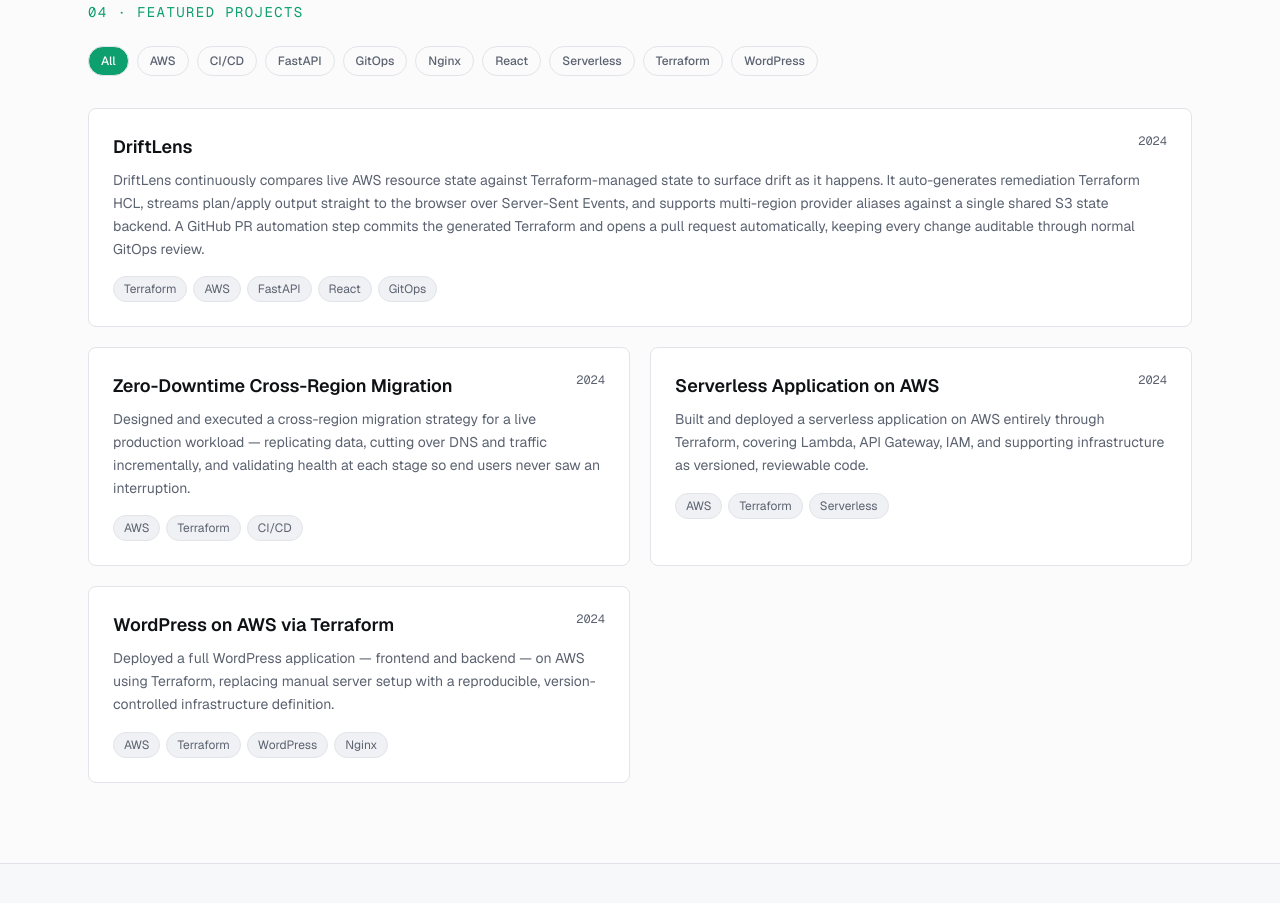
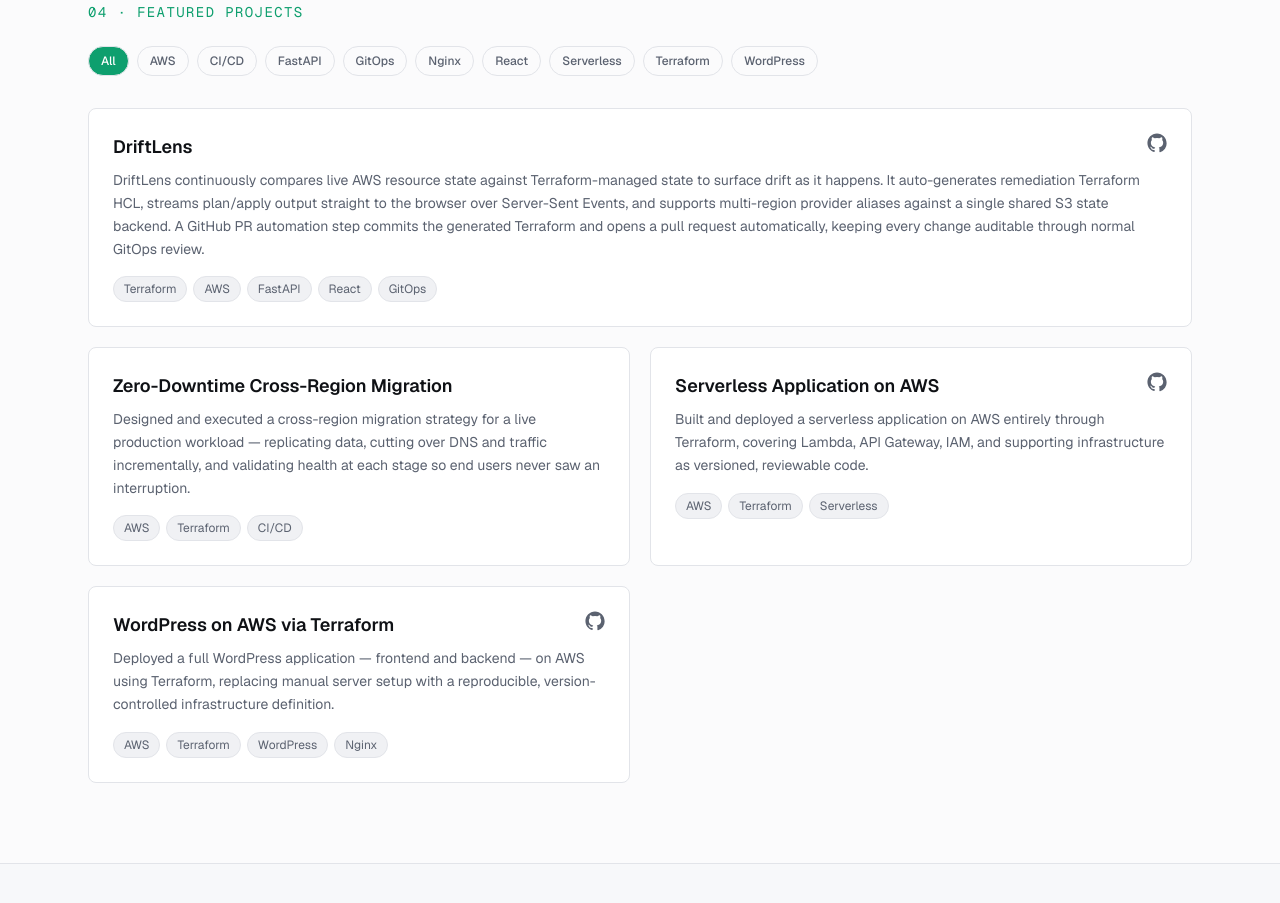
Before and after one commit to Shehroz-Khan-DevOps/portfolio, a Next.js app: page / in a window 1280 px wide. Shown: the part 3060-3963 px from the top of the page. Built offline with nearby package versions, Linux system fonts and the light colour scheme.

Commit message:
Replace project year badge with GitHub repo link icon

```diff
--- a/src/components/hero.tsx
+++ b/src/components/hero.tsx
@@ -4,22 +4,7 @@
 import { SectionReveal } from "./section-reveal";
 import { TerminalAnimation } from "./terminal-animation";
 import { AvailabilityBadge } from "./availability-badge";
-
-function GithubIcon(props: React.SVGProps<SVGSVGElement>) {
-  return (
-    <svg viewBox="0 0 24 24" fill="currentColor" {...props}>
-      <path d="M12 .5C5.65.5.5 5.65.5 12c0 5.09 3.29 9.4 7.86 10.93.58.1.79-.25.79-.56 0-.27-.01-1.17-.02-2.12-3.2.7-3.88-1.36-3.88-1.36-.52-1.34-1.28-1.69-1.28-1.69-1.05-.72.08-.7.08-.7 1.16.08 1.77 1.19 1.77 1.19 1.03 1.77 2.7 1.26 3.36.96.1-.75.4-1.26.73-1.55-2.56-.29-5.25-1.28-5.25-5.7 0-1.26.45-2.29 1.19-3.09-.12-.29-.52-1.47.11-3.06 0 0 .97-.31 3.18 1.18a11.06 11.06 0 0 1 5.79 0c2.2-1.49 3.17-1.18 3.17-1.18.63 1.59.23 2.77.11 3.06.74.8 1.19 1.83 1.19 3.09 0 4.43-2.69 5.41-5.26 5.7.41.36.78 1.06.78 2.15 0 1.55-.01 2.8-.01 3.18 0 .31.21.67.8.56A10.52 10.52 0 0 0 23.5 12C23.5 5.65 18.35.5 12 .5Z" />
-    </svg>
-  );
-}
-
-function LinkedinIcon(props: React.SVGProps<SVGSVGElement>) {
-  return (
-    <svg viewBox="0 0 24 24" fill="currentColor" {...props}>
-      <path d="M20.45 20.45h-3.56v-5.57c0-1.33-.02-3.04-1.85-3.04-1.85 0-2.14 1.45-2.14 2.94v5.67H9.34V9h3.42v1.56h.05c.48-.91 1.65-1.85 3.4-1.85 3.63 0 4.3 2.39 4.3 5.5v6.24ZM5.34 7.43a2.07 2.07 0 1 1 0-4.13 2.07 2.07 0 0 1 0 4.13ZM7.12 20.45H3.56V9h3.56v11.45ZM22.22 0H1.77C.8 0 0 .78 0 1.75v20.5C0 23.22.8 24 1.77 24h20.45c.98 0 1.78-.78 1.78-1.75V1.75C24 .78 23.2 0 22.22 0Z" />
-    </svg>
-  );
-}
+import { GithubIcon, LinkedinIcon } from "./icons";
 
 export function Hero() {
   return (
--- /dev/null
+++ b/src/components/icons.tsx
@@ -0,0 +1,15 @@
+export function GithubIcon(props: React.SVGProps<SVGSVGElement>) {
+  return (
+    <svg viewBox="0 0 24 24" fill="currentColor" {...props}>
+      <path d="M12 .5C5.65.5.5 5.65.5 12c0 5.09 3.29 9.4 7.86 10.93.58.1.79-.25.79-.56 0-.27-.01-1.17-.02-2.12-3.2.7-3.88-1.36-3.88-1.36-.52-1.34-1.28-1.69-1.28-1.69-1.05-.72.08-.7.08-.7 1.16.08 1.77 1.19 1.77 1.19 1.03 1.77 2.7 1.26 3.36.96.1-.75.4-1.26.73-1.55-2.56-.29-5.25-1.28-5.25-5.7 0-1.26.45-2.29 1.19-3.09-.12-.29-.52-1.47.11-3.06 0 0 .97-.31 3.18 1.18a11.06 11.06 0 0 1 5.79 0c2.2-1.49 3.17-1.18 3.17-1.18.63 1.59.23 2.77.11 3.06.74.8 1.19 1.83 1.19 3.09 0 4.43-2.69 5.41-5.26 5.7.41.36.78 1.06.78 2.15 0 1.55-.01 2.8-.01 3.18 0 .31.21.67.8.56A10.52 10.52 0 0 0 23.5 12C23.5 5.65 18.35.5 12 .5Z" />
+    </svg>
+  );
+}
+
+export function LinkedinIcon(props: React.SVGProps<SVGSVGElement>) {
+  return (
+    <svg viewBox="0 0 24 24" fill="currentColor" {...props}>
+      <path d="M20.45 20.45h-3.56v-5.57c0-1.33-.02-3.04-1.85-3.04-1.85 0-2.14 1.45-2.14 2.94v5.67H9.34V9h3.42v1.56h.05c.48-.91 1.65-1.85 3.4-1.85 3.63 0 4.3 2.39 4.3 5.5v6.24ZM5.34 7.43a2.07 2.07 0 1 1 0-4.13 2.07 2.07 0 0 1 0 4.13ZM7.12 20.45H3.56V9h3.56v11.45ZM22.22 0H1.77C.8 0 0 .78 0 1.75v20.5C0 23.22.8 24 1.77 24h20.45c.98 0 1.78-.78 1.78-1.75V1.75C24 .78 23.2 0 22.22 0Z" />
+    </svg>
+  );
+}
--- a/src/components/projects.tsx
+++ b/src/components/projects.tsx
@@ -3,6 +3,7 @@
 import { useMemo, useState } from "react";
 import { allProjectTags, projects } from "@/lib/data";
 import { SectionReveal } from "./section-reveal";
+import { GithubIcon } from "./icons";
 import { motion, AnimatePresence } from "framer-motion";
 
 export function Projects() {
@@ -71,9 +72,17 @@
                   <h3 className="text-lg font-semibold text-foreground">
                     {project.name}
                   </h3>
-                  <span className="shrink-0 font-mono text-xs text-muted">
-                    {project.year}
-                  </span>
+                  {project.githubUrl && (
+                    <a
+                      href={project.githubUrl}
+                      target="_blank"
+                      rel="noreferrer"
+                      aria-label={`${project.name} on GitHub`}
+                      className="shrink-0 text-muted transition-colors hover:text-accent"
+                    >
+                      <GithubIcon className="h-5 w-5" />
+                    </a>
+                  )}
                 </div>
                 <p className="mt-2 text-sm leading-relaxed text-muted">
                   {project.longDescription}
--- a/src/lib/data.ts
+++ b/src/lib/data.ts
@@ -136,6 +136,7 @@
   tags: string[];
   year: string;
   links?: { label: string; href: string }[];
+  githubUrl?: string;
   featured?: boolean;
 };
 
@@ -149,6 +150,7 @@
       "DriftLens continuously compares live AWS resource state against Terraform-managed state to surface drift as it happens. It auto-generates remediation Terraform HCL, streams plan/apply output straight to the browser over Server-Sent Events, and supports multi-region provider aliases against a single shared S3 state backend. A GitHub PR automation step commits the generated Terraform and opens a pull request automatically, keeping every change auditable through normal GitOps review.",
     tags: ["Terraform", "AWS", "FastAPI", "React", "GitOps"],
     year: "2024",
+    githubUrl: "https://github.com/Shehroz-Khan-DevOps/Infrastructure-Drift-Detection",
     featured: true,
   },
   {
@@ -168,6 +170,7 @@
       "Built and deployed a serverless application on AWS entirely through Terraform, covering Lambda, API Gateway, IAM, and supporting infrastructure as versioned, reviewable code.",
     tags: ["AWS", "Terraform", "Serverless"],
     year: "2024",
+    githubUrl: "https://github.com/Shehroz-Khan-DevOps/Serverless-Application",
   },
   {
     slug: "wordpress-on-aws",
@@ -177,6 +180,7 @@
       "Deployed a full WordPress application — frontend and backend — on AWS using Terraform, replacing manual server setup with a reproducible, version-controlled infrastructure definition.",
     tags: ["AWS", "Terraform", "WordPress", "Nginx"],
     year: "2024",
+    githubUrl: "https://github.com/Shehroz-Khan-DevOps/Wordpress-Application",
   },
 ];
 
```
